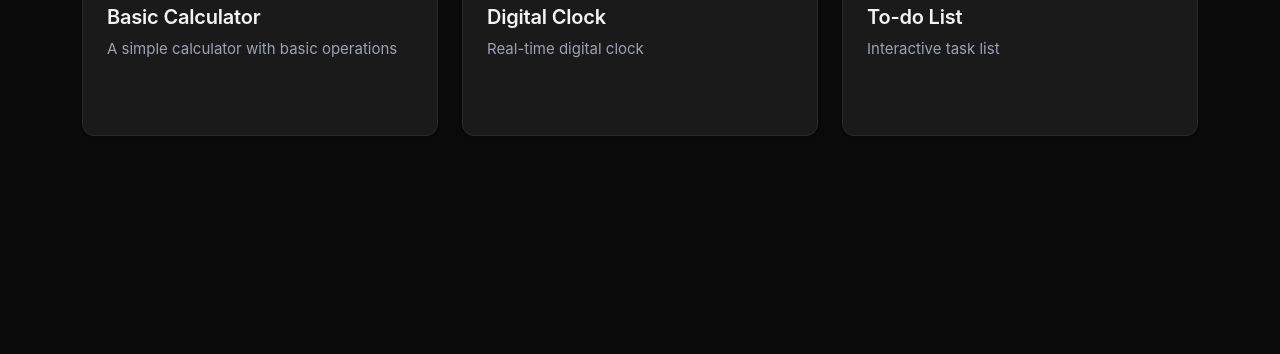
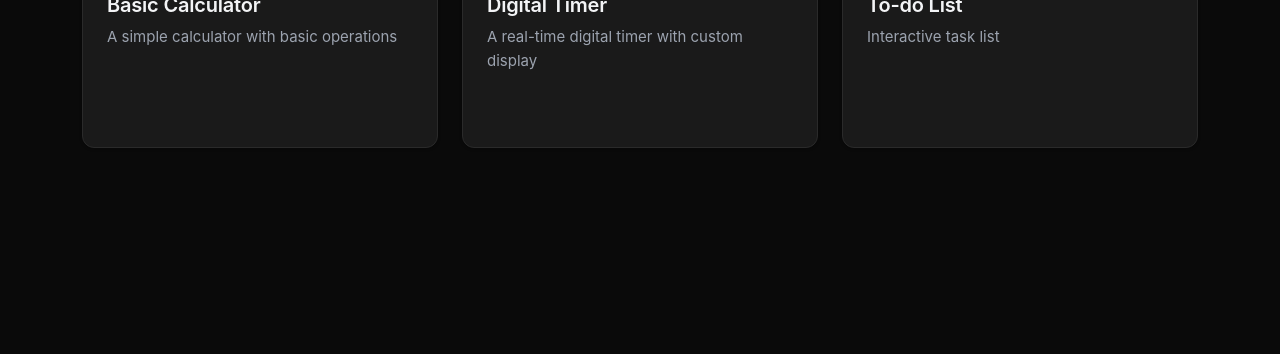
Before and after one commit to DuarteLacerda/Javascript, a plain HTML site: page index.html in a window 1280 px wide. Shown: the part 446-800 px from the top of the page. Drawn offline with nearby package versions, Linux system fonts and the light colour scheme.

Commit message:
23/12/25

```diff
--- a/index.html
+++ b/index.html
@@ -40,8 +40,8 @@
                 <div class="col-12 col-md-6 col-lg-4">
                     <a href="Digital Clock/digi-clock.html" class="project-card">
                         <div class="project-icon">🕐</div>
-                        <h2 class="card-title">Digital Clock</h2>
-                        <p class="card-text">Real-time digital clock</p>
+                        <h2 class="card-title">Digital Timer</h2>
+                        <p class="card-text">A real-time digital timer with custom display</p>
                         <span class="project-tag">JavaScript</span>
                     </a>
                 </div>
```
